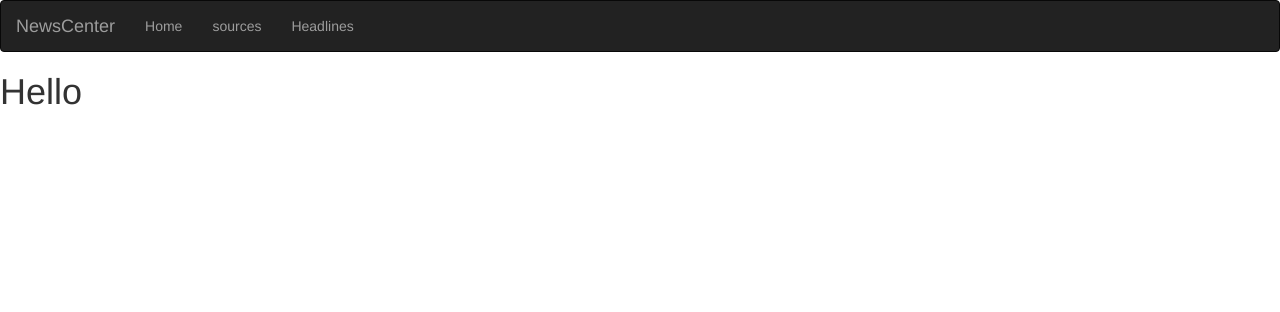
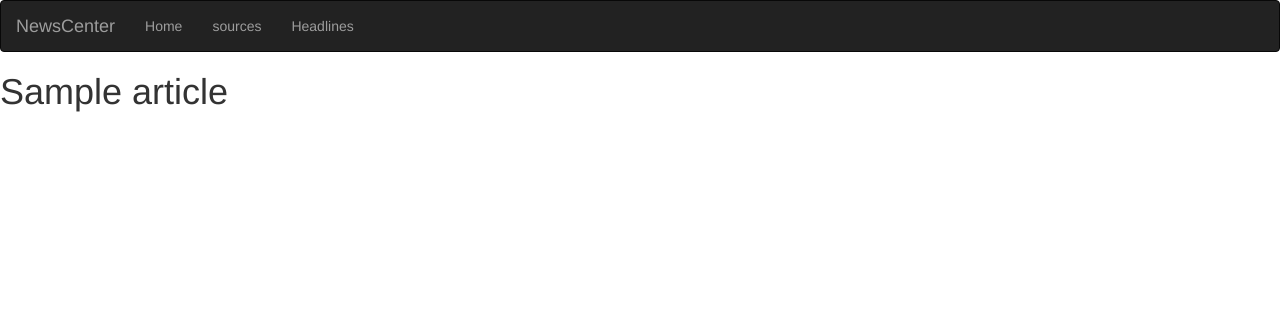
Before and after one commit to BeritMwashe/newsapi, a Flask app: template app/templates/articles.html in a window 1280 px wide. Shown: the top 312 px of the page. Run offline with Flask 2, Linux system fonts and the light colour scheme; the template is opened without the code that fills it: most values are stand-ins (such as "Sample title", 1, 10 or a date in 2020); parts of the project's set-up code (start-up, migrations or seed data) failed here and were passed over; some libraries are stand-ins or nearby versions.

Commit message:
implement articles

```diff
--- a/app/request.py
+++ b/app/request.py
@@ -52,7 +52,7 @@ def process_results(sources_list):
         source_results.append(source_object)
     return source_results
 
-def get_Articles(category='top-headlines',query='all'):
+def get_Articles(category='everything',query='food'):
     articles_url=base_url_for_everything.format(category,query,api_key)
     with urllib.request.urlopen(articles_url) as url:
         articles_url_data=url.read()
@@ -82,4 +82,5 @@ def process_article_results(article_result_list):
         publishedAt=article.get('publishedAt')
         content=article.get('content')
         article_object=Articles(source,author,title,description,url,urlToImage,publishedAt,content)
+        article_results.append(article_object)
     return article_results
--- a/app/templates/articles.html
+++ b/app/templates/articles.html
@@ -1,2 +1,2 @@
-{% extends 'htmlbase.html'%} {%block content%}
-<h1>Hello</h1>{% endblock%}
+{% extends 'htmlbase.html'%} {%block content%} {%for article in articles%}
+<h1>{{article.title}}</h1>{%endfor%}{% endblock%}
--- a/app/views.py
+++ b/app/views.py
@@ -8,6 +8,6 @@ from app import app
 @app.route('/')
 def index():
     sources=get_sources()
-    articles=get_Articles()
+    articles=get_Articles(category='everything',query='food')
     return render_template('articles.html',articles=articles)
     # return render_template('index.html',source=sources)
```
